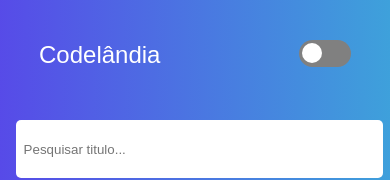
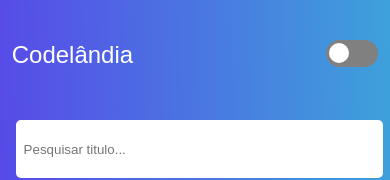
Before and after one commit to Rafael-doctom/challenge01_codelandia, a React (Create React App) app: page / in a window 390 px wide. Shown: the top 180 px of the page. Built offline with nearby package versions, Linux system fonts and the light colour scheme; no server answers.

Commit message:
feat: changing responsiveness

```diff
--- a/src/components/main/index.js
+++ b/src/components/main/index.js
@@ -24,7 +24,7 @@ const Main = () => {
         let animals = document.getElementsByClassName("animals");
         let i = 0;
         for (i = 0; i < animals.length; i++) {
-            if (!animals[i].innerHTML.toLowerCase().includes(inputValue)) {
+            if (!animals[i].innerHTML.includes(inputValue)) {
                 animals[i].style.display = "none";
             } else {
                 animals[i].style.display = "block";
--- a/src/components/main/style.js
+++ b/src/components/main/style.js
@@ -33,9 +33,8 @@ export const Card = styled.div`
     }
     @media (max-width:425px){
         width: 88vw;
-        height:45vh;
-        padding:1rem 0.5rem;
-
+        height:55vh;
+        padding:1rem 1rem;
     }
     @media (max-width:375px){
         width: 88vw;
@@ -91,7 +90,6 @@ export const Input = styled.input`
 
     &:focus{
         outline: none;
-        border:1px solid #0D6EF9;
     }
 
     @media (max-width:768px){
--- a/src/components/navbar/style.js
+++ b/src/components/navbar/style.js
@@ -23,15 +23,19 @@ export const Content = styled.div`
     padding:40px 0;
     position:relative;
     z-index:0;
-    width:80%;
+    width:77%;
     margin:0 auto;
+
     @media (max-width:768px){
         justify-content:space-between;
-        padding:40px 30px;
+        padding:40px 0;
+        width:92%;
+
     }
     @media (max-width:425px){
         justify-content:space-between;
-        padding:40px 15px;
+        padding:40px 0px;
+        width:94%;
 
     }
     @media (max-width:375px){
```
